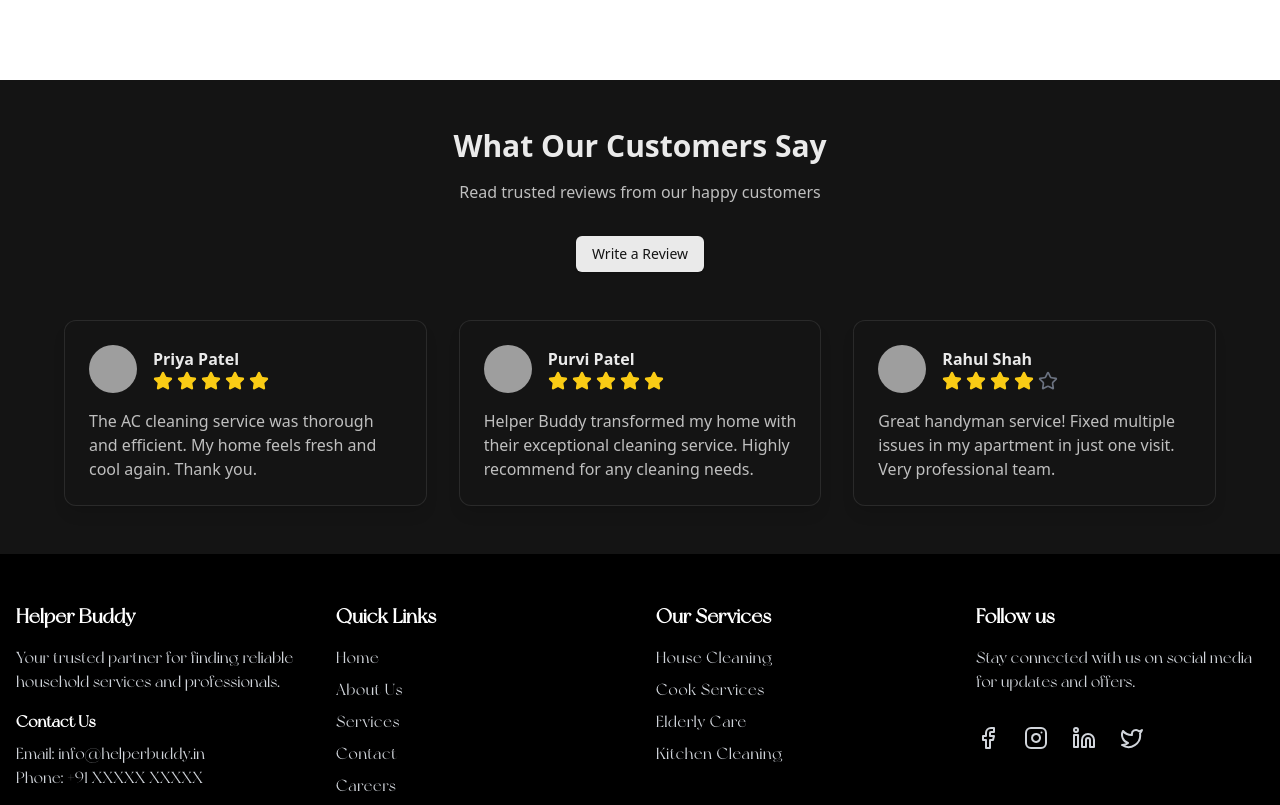
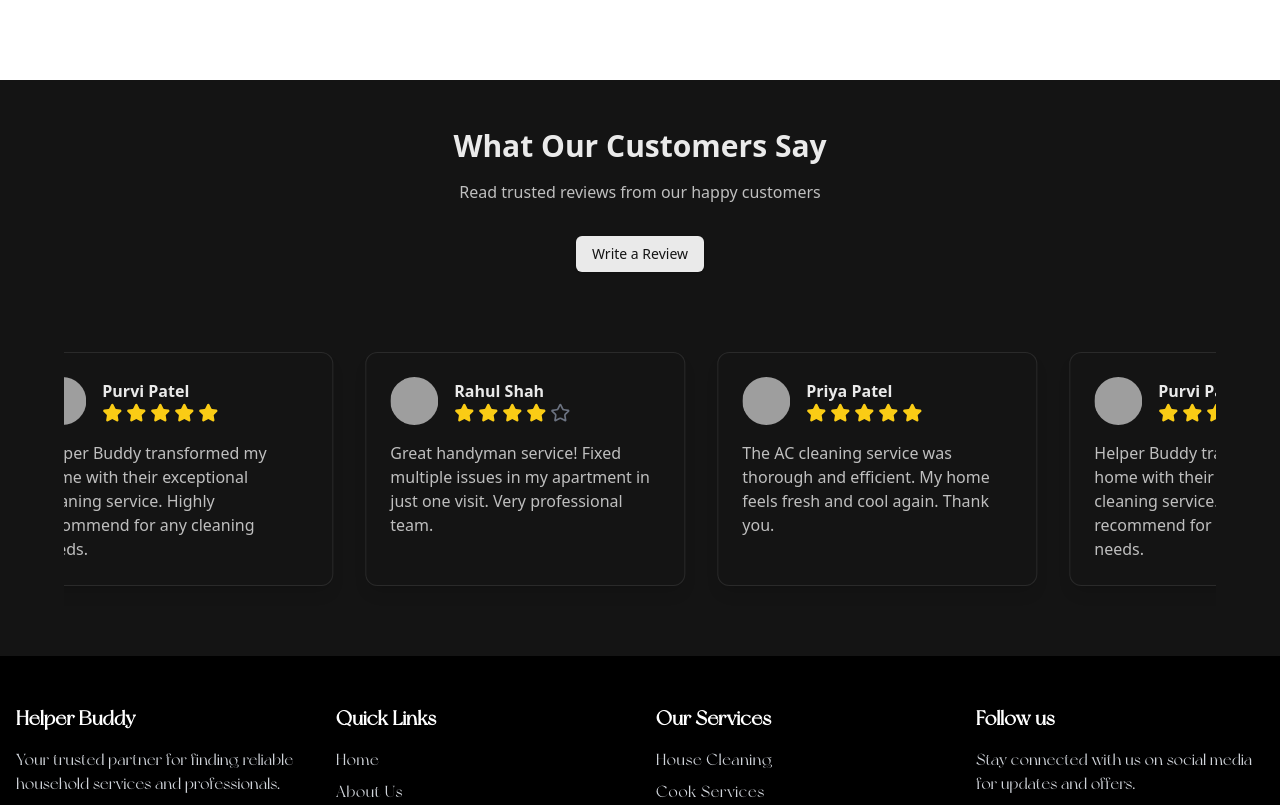
Before and after one commit to omsatodiya/Helper_Buddy_-, a Next.js app: page / in a window 1280 px wide. Shown: the part 720-1525 px from the top of the page. Built offline with nearby package versions, Linux system fonts and the light colour scheme; grey boxes are pictures that could not be loaded.

Commit message:
feat: Testimonials updated

```diff
--- a/app/page.tsx
+++ b/app/page.tsx
@@ -1,12 +1,16 @@
 import Header from "@/components/layout/Header";
 import Footer from "@/components/layout/Footer";
 import Testimonials from "@/components/ui/Testimonials"
+
 export default function Home() {
+
+
+
   return (
     <>
       <Header />
       <div className="h-screen"></div>
-      <Testimonials />
+      <Testimonials  />
       <Footer />
     </>
   );
--- a/components/ui/Testimonials.jsx
+++ b/components/ui/Testimonials.jsx
@@ -1,13 +1,13 @@
 "use client"
-import React, { useState } from 'react';
+import React, { useEffect, useRef, useState } from 'react';
 import { Star } from 'lucide-react';
 import { Card, CardContent } from '@/components/ui/card';
 import { Button } from '@/components/ui/button';
 import { Dialog, DialogContent, DialogHeader, DialogTitle, DialogTrigger } from '@/components/ui/dialog';
-import { motion } from 'framer-motion';
+import gsap from 'gsap';
 
-const Testimonials = () => {
-  const [reviews] = useState([
+// Default reviews in case none are provided
+const defaultReviews = [
   {
     id: 1,
     name: "Priya Patel",
@@ -29,114 +29,139 @@
     text: "Great handyman service! Fixed multiple issues in my apartment in just one visit. Very professional team.",
     avatar: "/api/placeholder/32/32"
   }
-  ]);
+];
 
-  const containerVariants = {
-    hidden: { opacity: 0 },
-    visible: {
-      opacity: 1,
-      transition: {
-        staggerChildren: 0.3
-      }
-    }
+const Testimonials = ({ initialReviews = defaultReviews }) => {
+  const [reviews, setReviews] = useState(Array.isArray(initialReviews) ? initialReviews : defaultReviews);
+  const carouselRef = useRef(null);
+  const carouselWrapperRef = useRef(null);
+  const animation = useRef(null);
+
+  useEffect(() => {
+    if (!reviews.length) return; // Guard clause if reviews is empty
+
+    const carousel = carouselRef.current;
+    if (!carousel) return; // Guard clause if ref isn't attached
+
+    const firstCard = carousel.children[0];
+    if (!firstCard) return; // Guard clause if no children
+
+    // Reset position when animation completes
+    const resetPosition = () => {
+      const lastCardWidth = carousel.children[reviews.length - 1].offsetWidth;
+      const totalGap = 32; // 8rem gap
+      gsap.set(carousel, { x: -(lastCardWidth + totalGap) });
     };
 
-  const titleVariants = {
-    hidden: { y: -50, opacity: 0 },
-    visible: {
-      y: 0,
-      opacity: 1,
-      transition: {
-        type: "spring",
-        stiffness: 100,
-        damping: 10
+    // Create seamless infinite scroll
+    const createInfiniteScroll = () => {
+      const cardWidth = firstCard.offsetWidth;
+      const totalGap = 32; // 8rem gap
+      const totalWidth = (cardWidth + totalGap) * reviews.length;
+
+      // Kill previous animation if it exists
+      if (animation.current) {
+        animation.current.kill();
       }
-    }
+
+      // Create new animation
+      animation.current = gsap.to(carousel, {
+        x: -totalWidth,
+        duration: reviews.length *5, // Duration based on number of cards
+        ease: "none",
+        repeat: -1,
+        onRepeat: resetPosition,
+      });
     };
 
-  const cardVariants = {
-    hidden: { y: 50, opacity: 0 },
-    visible: {
-      y: 0,
-      opacity: 1,
-      transition: {
-        type: "spring",
-        stiffness: 100,
-        damping: 12
-      }
-    },
-    hover: {
-      scale: 1.05,
-      transition: {
-        type: "spring",
-        stiffness: 400,
-        damping: 10
-      }
-    }
+    // Initial setup
+    const setupCarousel = () => {
+      // Clone first item and add to end
+      var clonedItems = carousel.children[0].cloneNode(true);
+      carousel.appendChild(clonedItems);
+      clonedItems = carousel.children[1].cloneNode(true);
+      carousel.appendChild(clonedItems);
+      clonedItems = carousel.children[2].cloneNode(true);
+      carousel.appendChild(clonedItems);
+
+      createInfiniteScroll();
     };
 
-  const StarRating = ({ rating }) => {
-    return (
+    setupCarousel();
+
+    // Pause on hover
+    const wrapper = carouselWrapperRef.current;
+    if (!wrapper) return;
+
+    const handleMouseEnter = () => animation.current?.pause();
+    const handleMouseLeave = () => animation.current?.play();
+
+    wrapper.addEventListener('mouseenter', handleMouseEnter);
+    wrapper.addEventListener('mouseleave', handleMouseLeave);
+
+    // Cleanup
+    return () => {
+      if (animation.current) {
+        animation.current.kill();
+      }
+      wrapper.removeEventListener('mouseenter', handleMouseEnter);
+      wrapper.removeEventListener('mouseleave', handleMouseLeave);
+    };
+  }, [reviews]);
+
+  const StarRating = ({ rating }) => (
     <div className="flex gap-1">
       {[...Array(5)].map((_, index) => (
-          <motion.div
+        <Star
           key={index}
-            initial={{ rotate: -180, opacity: 0 }}
-            animate={{ rotate: 0, opacity: 1 }}
-            transition={{ delay: index * 0.1 }}
-          >
-            <Star
           size={20}
           className={`${
             index < rating ? 'fill-yellow-400 text-yellow-400' : 'text-gray-500'
           }`}
         />
-          </motion.div>
       ))}
     </div>
   );
-  };
+
+  // If no reviews, show loading or empty state
+  if (!reviews.length) {
+    return (
+      <div className="py-12 px-4 bg-[#141414] text-[#EAEAEA] text-center">
+        No reviews available
+      </div>
+    );
+  }
 
   return (
-    <motion.div
-      className="py-12 px-4 bg-[#141414]"
-      initial="hidden"
-      whileInView="visible"
-      viewport={{ once: true }}
-      variants={containerVariants}
-    >
+    <div className="py-12 px-4 bg-[#141414]">
       <div className="max-w-6xl mx-auto">
-        <motion.div
-          className="text-center mb-12"
-          variants={titleVariants}
-        >
-          <motion.h2
-            className="text-3xl font-bold mb-4 text-[#EAEAEA]"
-            initial={{ scale: 0.5, opacity: 0 }}
-            animate={{ scale: 1, opacity: 1 }}
-            transition={{ type: "spring", stiffness: 200, damping: 10 }}
-          >
+        <div className="text-center mb-12">
+          <h2 className="text-3xl font-bold mb-4 text-[#EAEAEA]">
             What Our Customers Say
-          </motion.h2>
-          <motion.p
-            className="text-[#EAEAEA]/80 mb-8"
-            initial={{ x: -100, opacity: 0 }}
-            animate={{ x: 0, opacity: 1 }}
-            transition={{ delay: 0.2 }}
-          >
+          </h2>
+          <p className="text-[#EAEAEA]/80 mb-8">
             Read trusted reviews from our happy customers
-          </motion.p>
+          </p>
 
           <Dialog>
             <DialogTrigger asChild>
-              <motion.div
-                whileHover={{ scale: 1.05 }}
-                whileTap={{ scale: 0.95 }}
+              <Button
+                className="bg-[#EAEAEA] hover:bg-[#EAEAEA]/90 text-[#141414] mb-8"
+                onMouseEnter={(e) => {
+                  gsap.to(e.currentTarget, {
+                    scale: 1.05,
+                    duration: 0.3
+                  });
+                }}
+                onMouseLeave={(e) => {
+                  gsap.to(e.currentTarget, {
+                    scale: 1,
+                    duration: 0.3
+                  });
+                }}
               >
-                <Button className="bg-[#EAEAEA] hover:bg-[#EAEAEA]/90 text-[#141414]">
                 Write a Review
               </Button>
-              </motion.div>
             </DialogTrigger>
             <DialogContent className="sm:max-w-md bg-[#141414] border border-[#EAEAEA]/10">
               <DialogHeader>
@@ -147,61 +172,48 @@
               </div>
             </DialogContent>
           </Dialog>
-        </motion.div>
+        </div>
 
-        <motion.div
-          className="grid md:grid-cols-3 gap-8"
-          variants={containerVariants}
+        <div
+          ref={carouselWrapperRef}
+          className="relative w-full overflow-hidden h-64"
         >
-          {reviews.map((review, index) => (
-            <motion.div
+          <div
+            ref={carouselRef}
+            className="flex gap-8 absolute left-0 top-0"
+            style={{ width: 'max-content' }}
+          >
+            {reviews.map((review) => (
+              <div
                 key={review.id}
-              variants={cardVariants}
-              whileHover="hover"
-              custom={index}
+                className="w-80 flex-shrink-0"
               >
-              <Card className="bg-[#141414] border border-[#EAEAEA]/10 shadow-lg transform-gpu">
+                <Card className="bg-[#141414] border border-[#EAEAEA]/10 shadow-lg h-full">
                   <CardContent className="pt-6">
-                  <motion.div
-                    className="flex items-center mb-4"
-                    initial={{ x: -50, opacity: 0 }}
-                    animate={{ x: 0, opacity: 1 }}
-                    transition={{ delay: index * 0.2 }}
-                  >
-                    <motion.img
+                    <div className="flex items-center mb-4">
+                      <img
                         src={review.avatar}
                         alt={`${review.name}'s avatar`}
                         className="w-12 h-12 rounded-full mr-4"
-                      whileHover={{ scale: 1.1, rotate: 360 }}
-                      transition={{ duration: 0.5 }}
                       />
                       <div>
-                      <motion.h3
-                        className="font-semibold text-[#EAEAEA]"
-                        initial={{ opacity: 0 }}
-                        animate={{ opacity: 1 }}
-                        transition={{ delay: 0.3 + index * 0.1 }}
-                      >
+                        <h3 className="font-semibold text-[#EAEAEA]">
                           {review.name}
-                      </motion.h3>
+                        </h3>
                         <StarRating rating={review.rating} />
                       </div>
-                  </motion.div>
-                  <motion.p
-                    className="text-[#EAEAEA]/80"
-                    initial={{ opacity: 0, y: 20 }}
-                    animate={{ opacity: 1, y: 0 }}
-                    transition={{ delay: 0.4 + index * 0.1 }}
-                  >
+                    </div>
+                    <p className="text-[#EAEAEA]/80">
                       {review.text}
-                  </motion.p>
+                    </p>
                   </CardContent>
                 </Card>
-            </motion.div>
+              </div>
             ))}
-        </motion.div>
           </div>
-    </motion.div>
+        </div>
+      </div>
+    </div>
   );
 };
 
--- a/package.json
+++ b/package.json
@@ -21,6 +21,7 @@
     "dialog": "^0.3.1",
     "firebase": "^11.2.0",
     "framer-motion": "^12.3.1",
+    "gsap": "^3.12.7",
     "lucide-react": "^0.474.0",
     "next": "15.1.6",
     "react": "^19.0.0",
```
Also changed, not shown: 1 other file (tests, documents, lock files or other folders). Lines whose indentation alone changed are shown as unchanged.
